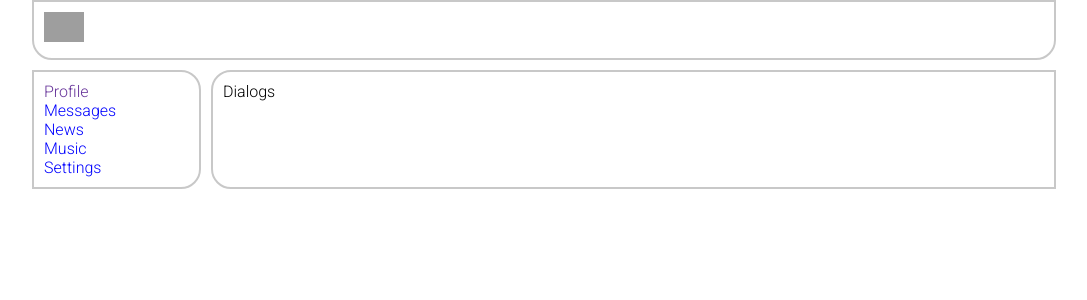
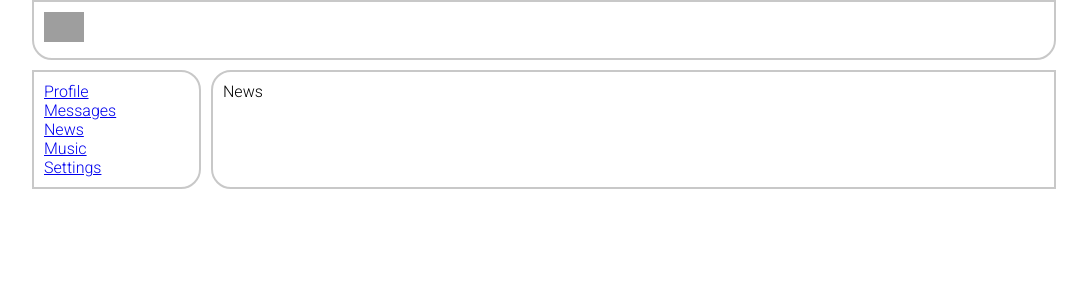
Before and after one commit to Dprvl/socialNetwork, a React (Create React App) app in the folder first-react-app/: page /news in a window 1280 px wide. Shown: the top 300 px of the page, without its empty margins (96-1183 px from the left). Built offline with nearby package versions, Linux system fonts and the light colour scheme; grey boxes are pictures that could not be loaded.

Commit message:
Nav Items created

```diff
--- a/first-react-app/package.json
+++ b/first-react-app/package.json
@@ -8,6 +8,7 @@
     "@testing-library/user-event": "^7.2.1",
     "react": "^16.13.1",
     "react-dom": "^16.13.1",
+    "react-router-dom": "^5.2.0",
     "react-scripts": "3.4.3"
   },
   "scripts": {
--- a/first-react-app/src/App.js
+++ b/first-react-app/src/App.js
@@ -3,18 +3,28 @@
 import { Header } from './components/Header/Header';
 import { NavBar } from './components/NavBar/NavBar';
 import { Profile } from './components/Profile/Profile';
-import { Dialogs } from './components/Dialogs/Dialogs'
+import { Dialogs } from './components/Dialogs/Dialogs';
+import { BrowserRouter, Route } from 'react-router-dom';
+import { News } from './components/News/News';
+import { Music } from './components/Music/Music';
+import { Settings } from './components/Settings/Settings';
 
 const App = () => {
   return (
+    <BrowserRouter>
     <div className="app-wrapper">
       <Header />
       <NavBar />
-      {/* <Profile /> */}
+
       <div className = "app-wrapper-content">
-      <Dialogs />
+      <Route path='/dialogs' component={Dialogs}/>
+      <Route path='/profile' component={Profile}/>
+      <Route path='/news' component={News}/>
+      <Route path='/music' component={Music}/>
+      <Route path='/settings' component={Settings}/>
       </div>
     </div>
+    </BrowserRouter>
   );
 }
 export default App;
--- /dev/null
+++ b/first-react-app/src/components/Music/Music.jsx
@@ -0,0 +1,12 @@
+import React from 'react';
+import css from './Music.module.css';
+
+const Music = (props) => {
+  return (
+    <div>
+      Music
+    </div>
+  )
+}
+
+export { Music };
--- a/first-react-app/src/components/NavBar/NavBar.jsx
+++ b/first-react-app/src/components/NavBar/NavBar.jsx
@@ -5,19 +5,19 @@
   return (
     <nav className={css.nav}>
       <div className={`${css.navItem} ${css.active}`}>
-        <a>Profile</a>
+        <a href='/profile'>Profile</a>
       </div>
       <div className={css.navItem}>
-        <a>Messages</a>
+        <a href='/dialogs'>Messages</a>
       </div>
       <div className={css.navItem}>
-        <a>News</a>
+        <a href='/news'>News</a>
       </div>
       <div className={css.navItem}>
-        <a>Music</a>
+        <a href='/music'>Music</a>
       </div>
       <div className={css.navItem}>
-        <a>Settings</a>
+        <a href='/settings'>Settings</a>
       </div>
     </nav>
   )
--- /dev/null
+++ b/first-react-app/src/components/News/News.jsx
@@ -0,0 +1,12 @@
+import React from 'react';
+import css from './News.module.css';
+
+const News = (props) => {
+  return (
+    <div>
+      News
+    </div>
+  )
+}
+
+export { News };
--- /dev/null
+++ b/first-react-app/src/components/Settings/Settings.jsx
@@ -0,0 +1,12 @@
+import React from 'react';
+import css from './Settings.module.css';
+
+const Settings = (props) => {
+  return (
+    <div>
+      Settings
+    </div>
+  )
+}
+
+export { Settings };
```
Also changed, not shown: first-react-app/src/components/Music/Music.module.css (added), first-react-app/src/components/News/News.module.css (added), first-react-app/src/components/Settings/Settings.module.css (added), 1 other file (tests, documents, lock files or other folders).
